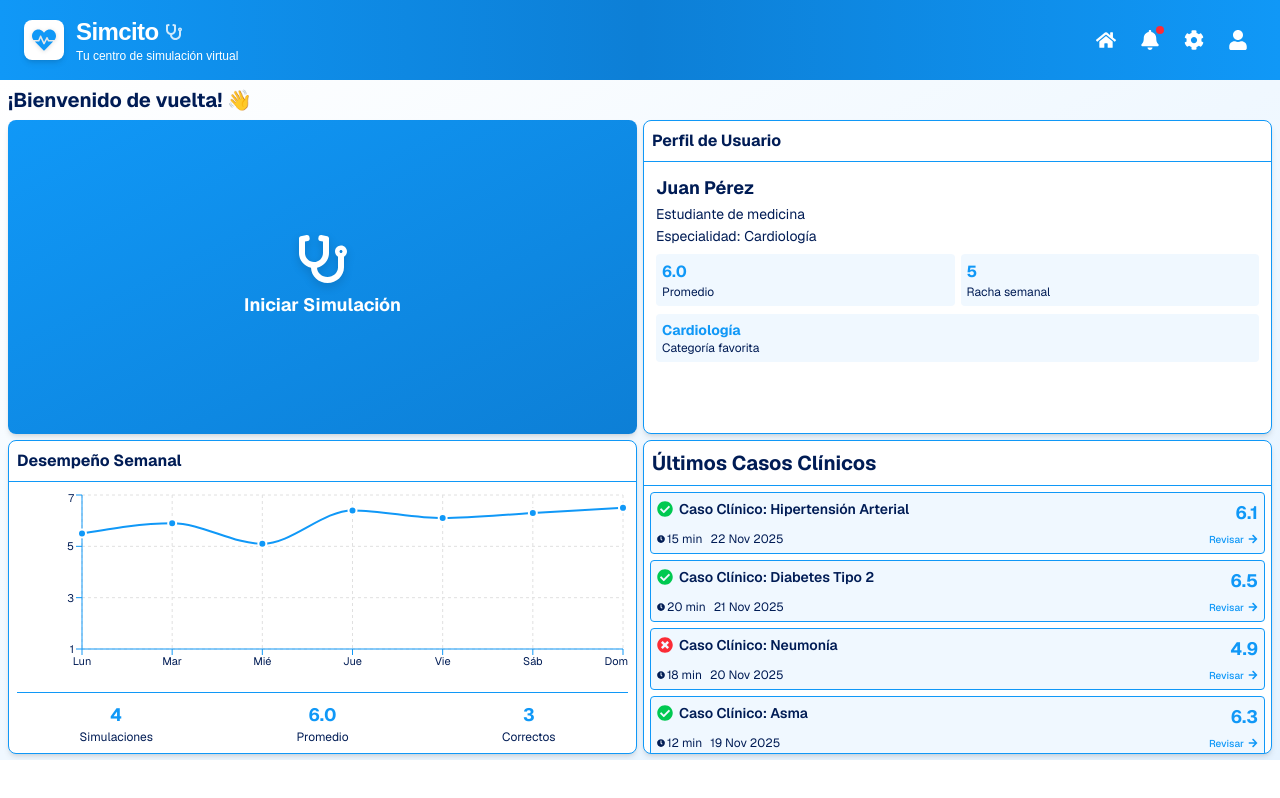
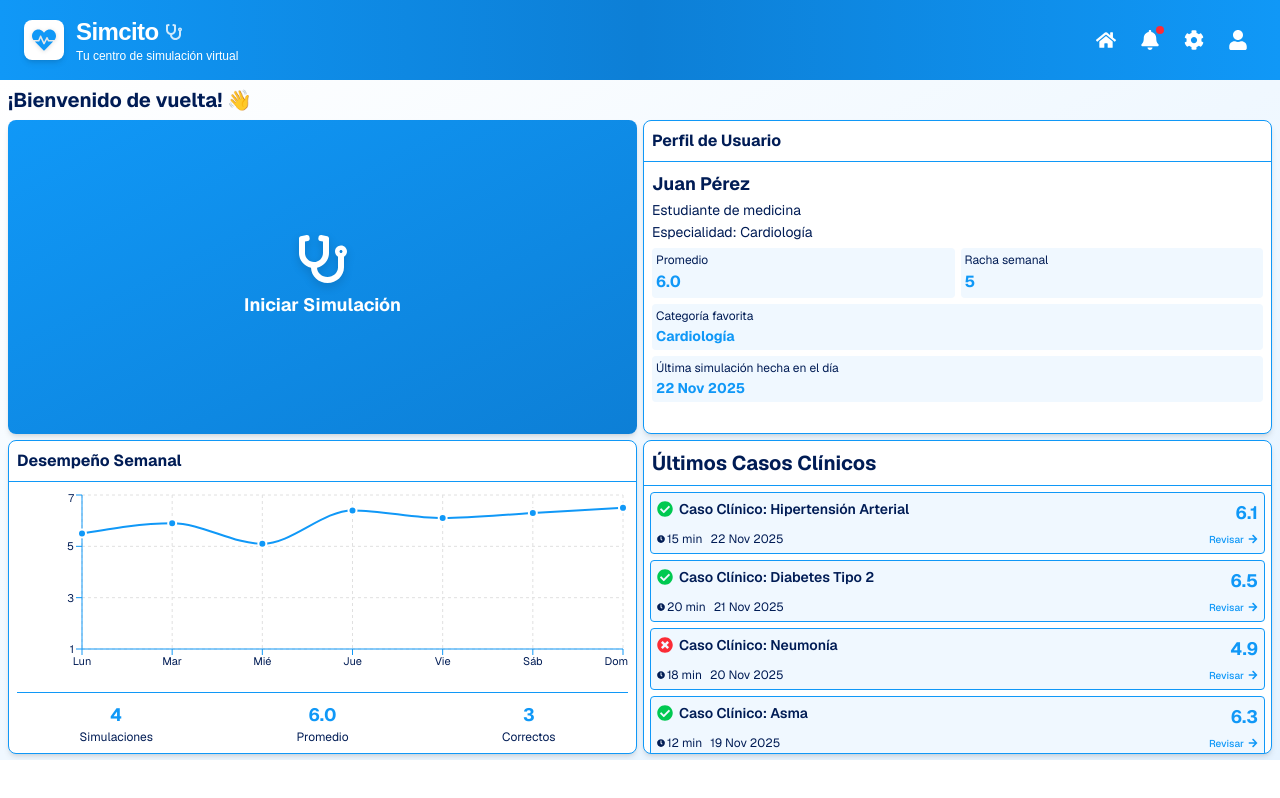
Before and after one commit to fcocea/hack-platanus-13, a Next.js app: page / in a window 1280 px wide. Built offline with nearby package versions, Linux system fonts and the light colour scheme.

Commit message:
feat: perfil de usuario

```diff
--- a/app/page.tsx
+++ b/app/page.tsx
@@ -99,8 +99,8 @@ export default function Home() {
                   Perfil de Usuario
                 </h3>
               </div>
-              <div className="flex-1 flex flex-col gap-2 p-3 min-h-0">
-                <div>
+              <div className="flex-1 flex flex-col gap-1.5 p-2 min-h-0 overflow-hidden">
+                <div className="flex-shrink-0">
                   <h4 className="text-lg font-bold text-[#001c55] mb-0.5">
                     Juan Pérez
                   </h4>
@@ -111,8 +111,11 @@ export default function Home() {
                     Especialidad: Cardiología
                   </p>
                 </div>
-                <div className="grid grid-cols-2 gap-1.5">
-                  <div className="p-1.5 bg-[#f0f8ff] rounded">
+                <div className="grid grid-cols-2 gap-1.5 flex-shrink-0">
+                  <div className="p-1 bg-[#f0f8ff] rounded">
+                    <div className="text-xs text-[#001c55] text-opacity-60 mb-0.5">
+                      Promedio
+                    </div>
                     <div className="text-base font-bold text-[#1098f7]">
                       {(
                         historialSimulaciones.reduce(
@@ -121,25 +124,30 @@ export default function Home() {
                         ) / historialSimulaciones.length
                       ).toFixed(1)}
                     </div>
-                    <div className="text-xs text-[#001c55] text-opacity-60">
-                      Promedio
+                  </div>
+                  <div className="p-1 bg-[#f0f8ff] rounded">
+                    <div className="text-xs text-[#001c55] text-opacity-60 mb-0.5">
+                      Racha semanal
                     </div>
-                  </div>
-                  <div className="p-1.5 bg-[#f0f8ff] rounded">
                     <div className="text-base font-bold text-[#1098f7]">
                       5
                     </div>
-                    <div className="text-xs text-[#001c55] text-opacity-60">
-                      Racha semanal
-                    </div>
                   </div>
                 </div>
-                <div className="p-1.5 bg-[#f0f8ff] rounded">
+                <div className="p-1 bg-[#f0f8ff] rounded flex-shrink-0">
+                  <div className="text-xs text-[#001c55] text-opacity-60 mb-0.5">
+                    Categoría favorita
+                  </div>
                   <div className="text-sm font-bold text-[#1098f7]">
                     Cardiología
                   </div>
-                  <div className="text-xs text-[#001c55] text-opacity-60">
-                    Categoría favorita
+                </div>
+                <div className="p-1 bg-[#f0f8ff] rounded flex-shrink-0">
+                  <div className="text-xs text-[#001c55] text-opacity-70">
+                    Última simulación hecha en el día
+                  </div>
+                  <div className="text-sm font-bold text-[#1098f7] mt-0.5">
+                    {historialSimulaciones.length > 0 ? historialSimulaciones[0].fecha : "N/A"}
                   </div>
                 </div>
               </div>
```
